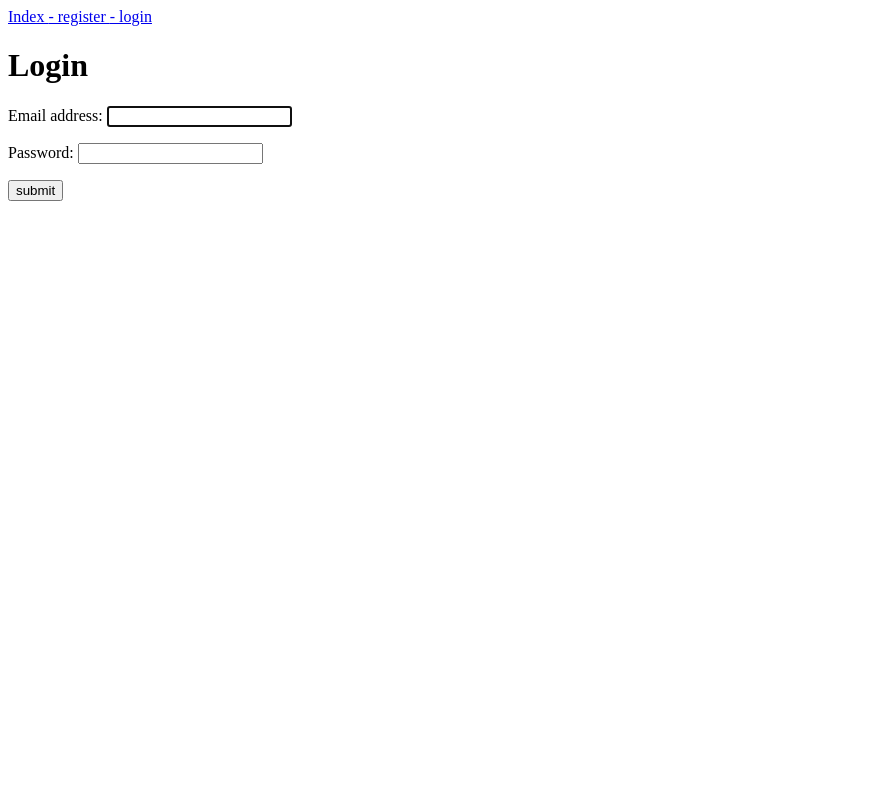
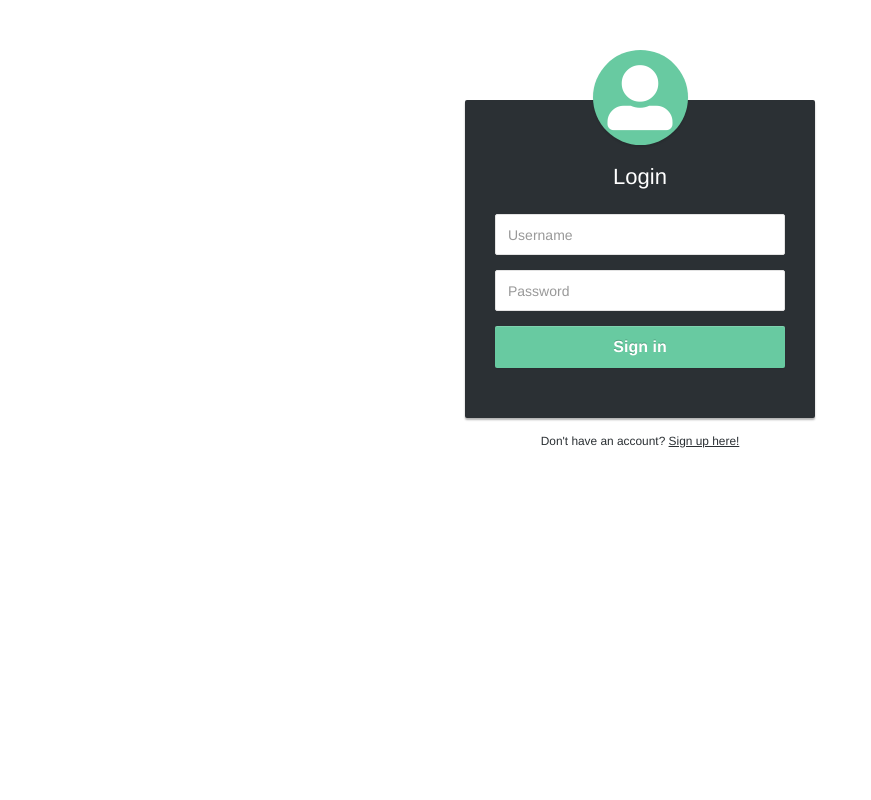
Before and after one commit to miss-marverls/loadsmart, a Django app: page /users/login/ in a window 1280 px wide. Shown: the whole page, without its empty margins (0-871 px from the left). Run offline with Django 3.2, Linux system fonts and the light colour scheme; some libraries are stand-ins or nearby versions.

Commit message:
Implement the template to login page

```diff
--- /dev/null
+++ b/users/static/css/login.css
@@ -0,0 +1,87 @@
+body {
+    color: #2b3034;
+}
+.form-control {
+    min-height: 41px;
+    background: #fff;
+    box-shadow: none !important;
+    border-color: #e3e3e3;
+}
+.form-control:focus {
+    border-color: #70c5c0;
+}
+.form-control, .btn {
+    border-radius: 2px;
+}
+.login-form {
+    width: 350px;
+    margin: 0 auto;
+    padding: 100px 0 30px;
+}
+.login-form form {
+    color: #fff;
+    border-radius: 2px;
+    margin-bottom: 15px;
+    font-size: 13px;
+    background: #2b3034;
+    box-shadow: 0px 2px 2px rgba(0, 0, 0, 0.3);
+    padding: 30px;
+    position: relative;
+}
+.user-icon {
+    font-size: 5em;
+}
+.login-form h2 {
+    font-size: 22px;
+    margin: 35px 0 25px;
+}
+.login-form .avatar {
+    position: absolute;
+    margin: 0 auto;
+    left: 0;
+    right: 0;
+    top: -50px;
+    width: 95px;
+    height: 95px;
+    border-radius: 50%;
+    z-index: 9;
+    background: #68caa1;
+    padding: 15px;
+    box-shadow: 0px 2px 2px rgba(0, 0, 0, 0.1);
+}
+.login-form .avatar img {
+    width: 100%;
+}
+.errorlist {
+    list-style-type: none;
+    margin-bottom: 3%;
+    padding: 0;
+}
+.login-form input[type="checkbox"] {
+    margin-top: 2px;
+}
+.login-form .btn {
+    font-size: 16px;
+    font-weight: bold;
+    background: #68caa1;
+    border: none;
+    margin-bottom: 20px;
+}
+.login-form .btn:hover, .login-form .btn:focus {
+    background: #50b8b3;
+    outline: none !important;
+}
+.login-form a {
+    color: #2b3034;
+    text-decoration: underline;
+}
+.login-form a:hover {
+    text-decoration: none;
+}
+.login-form form a {
+    color: #fff;
+    text-decoration: none;
+}
+.login-form form a:hover {
+    text-decoration: underline;
+}
--- a/users/templates/users/login.html
+++ b/users/templates/users/login.html
@@ -1,15 +1,53 @@
-{% extends "app/base.html" %}
+{% load static %}
+<html lang="en">
 
-{% block content %}
+<head>
+    <meta charset="utf-8" />
+    <meta http-equiv="X-UA-Compatible" content="IE=edge" />
+    <meta name="viewport" content="width=device-width, initial-scale=1" />
 
-    <h1> Login </h1>
+    <title>Login</title>
 
-    <form role="form" class="form" method="POST" action="{{ request.path }}{% if next %}?next={{ next }}{% endif %}">
-        {% csrf_token %}
-        {{ form.as_p }}
+    <link rel="stylesheet" href="https://use.fontawesome.com/releases/v5.8.1/css/all.css"
+        integrity="sha384-50oBUHEmvpQ+1lW4y57PTFmhCaXp0ML5d60M1M7uH2+nqUivzIebhndOJK28anvf" crossorigin="anonymous">
+    <link rel="stylesheet" href="https://maxcdn.bootstrapcdn.com/bootstrap/3.3.7/css/bootstrap.min.css"
+        integrity="sha384-BVYiiSIFeK1dGmJRAkycuHAHRg32OmUcww7on3RYdg4Va+PmSTsz/K68vbdEjh4u" crossorigin="anonymous">
+    <link rel="stylesheet" href="https://maxcdn.bootstrapcdn.com/bootstrap/3.3.7/css/bootstrap-theme.min.css"
+        integrity="sha384-rHyoN1iRsVXV4nD0JutlnGaslCJuC7uwjduW9SVrLvRYooPp2bWYgmgJQIXwl/Sp" crossorigin="anonymous">
+    <link rel="stylesheet" href="{% static 'css/login.css' %}">
 
-        <button type="submit"> submit </button>
-        <input type="hidden" name="next" value="{% url 'app:index' %}" />
-    </form>
+</head>
 
-{% endblock content %}
+<body>
+    <div class="login-form">
+        <form role="form" class="form" method="POST" action="{{ request.path }}{% if next %}?next={{ next }}{% endif %}">
+            <div class="avatar">
+                <i class="fas fa-user-alt user-icon"></i>
+            </div>
+            <h2 class="text-center">Login</h2>
+            {% csrf_token %}
+            <div class="form-group">
+                <input type="text" class="form-control" name="username" placeholder="Username" required="required" >
+            </div>
+            <div class="form-group">
+                <input type="password" class="form-control" name="password" placeholder="Password" required="required" >
+            </div>
+            {% if form.errors %}
+                {{ form.non_field_errors }}
+            {% endif %}
+
+            <input type="hidden" name="next" value="{% url 'app:index' %}" />
+            <div class="form-group">
+                <button type="submit" class="btn btn-primary btn-lg btn-block">Sign in</button>
+            </div>
+        </form>
+        <p class="text-center small">Don't have an account? <a href="{% url 'users:register' %}">Sign up here!</a></p>
+    </div>
+
+    <script src="https://ajax.googleapis.com/ajax/libs/jquery/1.12.4/jquery.min.js"></script>
+    <script src="https://maxcdn.bootstrapcdn.com/bootstrap/3.3.7/js/bootstrap.min.js"
+        integrity="sha384-Tc5IQib027qvyjSMfHjOMaLkfuWVxZxUPnCJA7l2mCWNIpG9mGCD8wGNIcPD7Txa" crossorigin="anonymous">
+    </script>
+</body>
+
+</html>
```
Also changed, not shown: 1 other file.
